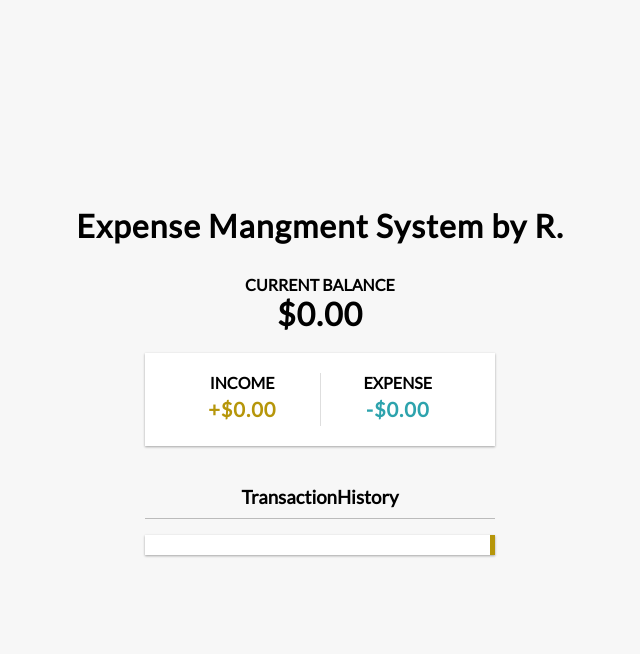
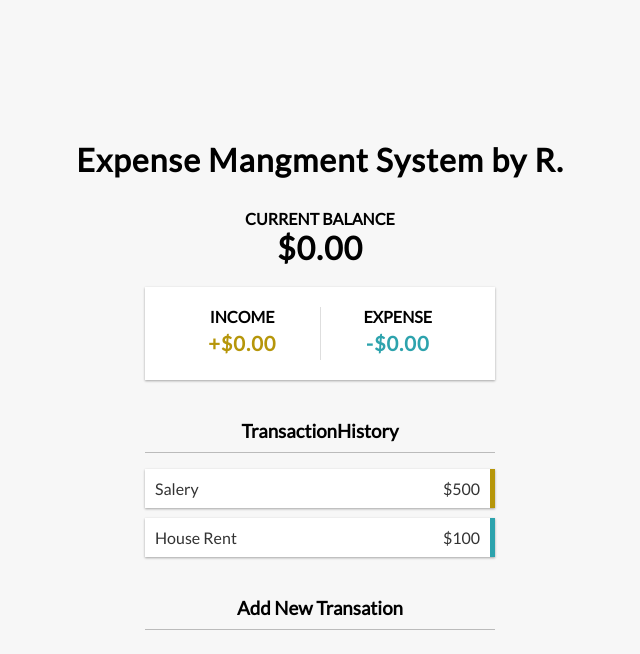
Before and after one commit to Nabeel87/expence-mang-sys, a React (Create React App) app: page / in a window 1280 px wide. Shown: the top 654 px of the page, without its empty margins (320-960 px from the left). Built offline with nearby package versions, Linux system fonts and the light colour scheme.

Commit message:
Ui continue..

```diff
--- a/src/App.js
+++ b/src/App.js
@@ -4,6 +4,7 @@ import { Header } from './components/Header';
 import { Balance } from './components/Balance';
 import { AccountSummary } from './components/AccountSummary';
 import { TransactionHistory } from './components/TransactionHistory';
+import { AddTransation } from './components/AddTransation';
 
 function App() {
   return (
@@ -14,6 +15,7 @@ function App() {
         <Balance />
         <AccountSummary />
         <TransactionHistory />
+        <AddTransation />
 
       </div>
 
--- /dev/null
+++ b/src/components/AddTransation.js
@@ -0,0 +1,9 @@
+import React from 'react'
+
+export const AddTransation = () => {
+  return (
+    <div>
+        <h3>Add New Transation</h3>
+    </div>
+  )
+}
--- a/src/components/TransactionHistory.js
+++ b/src/components/TransactionHistory.js
@@ -6,7 +6,14 @@ export const TransactionHistory = () => {
         <h3>TransactionHistory</h3>
         <ul className="list">
             <li className="plus">
-
+                Salery
+                <span>$500</span>
+                <button className="delete-btn">X</button>
+            </li>
+            <li className="minus">
+                House Rent
+                <span>$100</span>
+                <button className="delete-btn">X</button>
             </li>
         </ul>
     </div>
```
